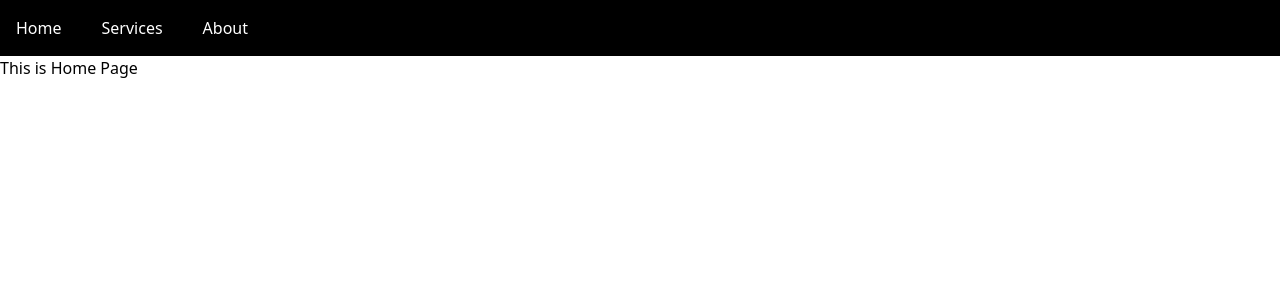
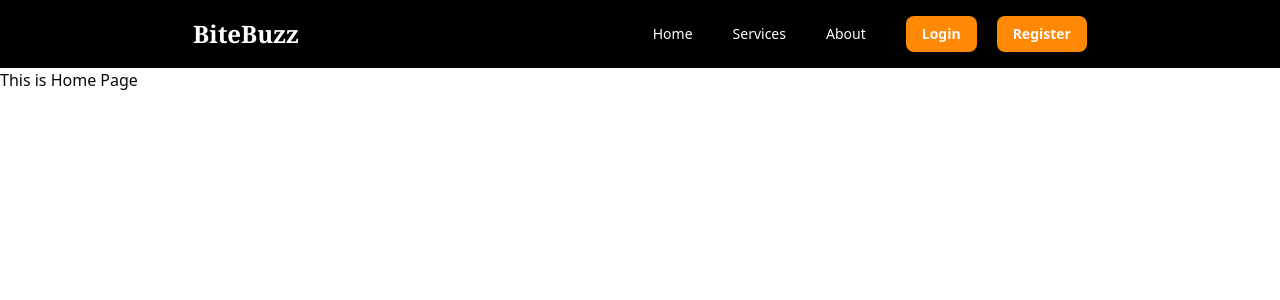
Before and after one commit to anantjain-afk/CateringServices, a Next.js app in the folder catering-services/: page / in a window 1280 px wide. Shown: the top 300 px of the page. Built offline with nearby package versions, Linux system fonts and the light colour scheme.

Commit message:
nav styling complete

```diff
--- a/catering-services/app/globals.css
+++ b/catering-services/app/globals.css
@@ -1 +1,120 @@
 @import "tailwindcss";
+@import "tw-animate-css";
+
+@custom-variant dark (&:is(.dark *));
+
+@theme inline {
+  --radius-sm: calc(var(--radius) - 4px);
+  --radius-md: calc(var(--radius) - 2px);
+  --radius-lg: var(--radius);
+  --radius-xl: calc(var(--radius) + 4px);
+  --color-background: var(--background);
+  --color-foreground: var(--foreground);
+  --color-card: var(--card);
+  --color-card-foreground: var(--card-foreground);
+  --color-popover: var(--popover);
+  --color-popover-foreground: var(--popover-foreground);
+  --color-primary: var(--primary);
+  --color-primary-foreground: var(--primary-foreground);
+  --color-secondary: var(--secondary);
+  --color-secondary-foreground: var(--secondary-foreground);
+  --color-muted: var(--muted);
+  --color-muted-foreground: var(--muted-foreground);
+  --color-accent: var(--accent);
+  --color-accent-foreground: var(--accent-foreground);
+  --color-destructive: var(--destructive);
+  --color-border: var(--border);
+  --color-input: var(--input);
+  --color-ring: var(--ring);
+  --color-chart-1: var(--chart-1);
+  --color-chart-2: var(--chart-2);
+  --color-chart-3: var(--chart-3);
+  --color-chart-4: var(--chart-4);
+  --color-chart-5: var(--chart-5);
+  --color-sidebar: var(--sidebar);
+  --color-sidebar-foreground: var(--sidebar-foreground);
+  --color-sidebar-primary: var(--sidebar-primary);
+  --color-sidebar-primary-foreground: var(--sidebar-primary-foreground);
+  --color-sidebar-accent: var(--sidebar-accent);
+  --color-sidebar-accent-foreground: var(--sidebar-accent-foreground);
+  --color-sidebar-border: var(--sidebar-border);
+  --color-sidebar-ring: var(--sidebar-ring);
+}
+
+:root {
+  --radius: 0.625rem;
+  --background: oklch(1 0 0);
+  --foreground: oklch(0.141 0.005 285.823);
+  --card: oklch(1 0 0);
+  --card-foreground: oklch(0.141 0.005 285.823);
+  --popover: oklch(1 0 0);
+  --popover-foreground: oklch(0.141 0.005 285.823);
+  --primary: oklch(0.21 0.006 285.885);
+  --primary-foreground: oklch(0.985 0 0);
+  --secondary: oklch(0.967 0.001 286.375);
+  --secondary-foreground: oklch(0.21 0.006 285.885);
+  --muted: oklch(0.967 0.001 286.375);
+  --muted-foreground: oklch(0.552 0.016 285.938);
+  --accent: oklch(0.967 0.001 286.375);
+  --accent-foreground: oklch(0.21 0.006 285.885);
+  --destructive: oklch(0.577 0.245 27.325);
+  --border: oklch(0.92 0.004 286.32);
+  --input: oklch(0.92 0.004 286.32);
+  --ring: oklch(0.705 0.015 286.067);
+  --chart-1: oklch(0.646 0.222 41.116);
+  --chart-2: oklch(0.6 0.118 184.704);
+  --chart-3: oklch(0.398 0.07 227.392);
+  --chart-4: oklch(0.828 0.189 84.429);
+  --chart-5: oklch(0.769 0.188 70.08);
+  --sidebar: oklch(0.985 0 0);
+  --sidebar-foreground: oklch(0.141 0.005 285.823);
+  --sidebar-primary: oklch(0.21 0.006 285.885);
+  --sidebar-primary-foreground: oklch(0.985 0 0);
+  --sidebar-accent: oklch(0.967 0.001 286.375);
+  --sidebar-accent-foreground: oklch(0.21 0.006 285.885);
+  --sidebar-border: oklch(0.92 0.004 286.32);
+  --sidebar-ring: oklch(0.705 0.015 286.067);
+}
+
+.dark {
+  --background: oklch(0.141 0.005 285.823);
+  --foreground: oklch(0.985 0 0);
+  --card: oklch(0.21 0.006 285.885);
+  --card-foreground: oklch(0.985 0 0);
+  --popover: oklch(0.21 0.006 285.885);
+  --popover-foreground: oklch(0.985 0 0);
+  --primary: oklch(0.92 0.004 286.32);
+  --primary-foreground: oklch(0.21 0.006 285.885);
+  --secondary: oklch(0.274 0.006 286.033);
+  --secondary-foreground: oklch(0.985 0 0);
+  --muted: oklch(0.274 0.006 286.033);
+  --muted-foreground: oklch(0.705 0.015 286.067);
+  --accent: oklch(0.274 0.006 286.033);
+  --accent-foreground: oklch(0.985 0 0);
+  --destructive: oklch(0.704 0.191 22.216);
+  --border: oklch(1 0 0 / 10%);
+  --input: oklch(1 0 0 / 15%);
+  --ring: oklch(0.552 0.016 285.938);
+  --chart-1: oklch(0.488 0.243 264.376);
+  --chart-2: oklch(0.696 0.17 162.48);
+  --chart-3: oklch(0.769 0.188 70.08);
+  --chart-4: oklch(0.627 0.265 303.9);
+  --chart-5: oklch(0.645 0.246 16.439);
+  --sidebar: oklch(0.21 0.006 285.885);
+  --sidebar-foreground: oklch(0.985 0 0);
+  --sidebar-primary: oklch(0.488 0.243 264.376);
+  --sidebar-primary-foreground: oklch(0.985 0 0);
+  --sidebar-accent: oklch(0.274 0.006 286.033);
+  --sidebar-accent-foreground: oklch(0.985 0 0);
+  --sidebar-border: oklch(1 0 0 / 10%);
+  --sidebar-ring: oklch(0.552 0.016 285.938);
+}
+
+@layer base {
+  * {
+    @apply border-border outline-ring/50;
+  }
+  body {
+    @apply bg-background text-foreground;
+  }
+}
--- a/catering-services/app/layout.js
+++ b/catering-services/app/layout.js
@@ -1,6 +1,7 @@
 import { Geist, Geist_Mono } from "next/font/google";
 import "./globals.css";
 import Link from 'next/link'
+import { Button } from "@/components/ui/button";
 
 const geistSans = Geist({
   variable: "--font-geist-sans",
@@ -21,18 +22,30 @@
   return (
     <html lang="en">
       <body
-        className={`${geistSans.variable} ${geistMono.variable} antialiased`}
-      >
+        className={`${geistSans.variable} ${geistMono.variable} antialiased`}>
         <nav>
-          <div className="bg-black text-white p-4 flex gap-10">
-
+          <div className="bg-black text-white p-4 flex text-sm justify-around  items-center" >
+              <h2 className="font-extrabold text-2xl font-serif">BiteBuzz</h2>
+              <div className="flex gap-10 items-center">
+              <div className="flex gap-10">
               <Link href='/'>Home</Link>
               <Link href='/Services'>Services</Link>
               <Link href='/About'>About</Link>
 
+              </div>
+              <div  className="flex gap-5">
+                <Button className='bg-orange-400 font-semibold'>Login</Button>
+                <Button className='bg-orange-400 font-semibold'>Register</Button>
+              </div>
+              </div>
           </div>
         </nav>
         {children}
+        <footer>
+          <div>
+
+          </div>
+        </footer>
       </body>
     </html>
   );
--- /dev/null
+++ b/catering-services/components/ui/button.jsx
@@ -0,0 +1,55 @@
+import * as React from "react"
+import { Slot } from "@radix-ui/react-slot"
+import { cva } from "class-variance-authority";
+
+import { cn } from "@/lib/utils"
+
+const buttonVariants = cva(
+  "inline-flex items-center justify-center gap-2 whitespace-nowrap rounded-md text-sm font-medium transition-all disabled:pointer-events-none disabled:opacity-50 [&_svg]:pointer-events-none [&_svg:not([class*='size-'])]:size-4 shrink-0 [&_svg]:shrink-0 outline-none focus-visible:border-ring focus-visible:ring-ring/50 focus-visible:ring-[3px] aria-invalid:ring-destructive/20 dark:aria-invalid:ring-destructive/40 aria-invalid:border-destructive",
+  {
+    variants: {
+      variant: {
+        default:
+          "bg-primary text-primary-foreground shadow-xs hover:bg-primary/90",
+        destructive:
+          "bg-destructive text-white shadow-xs hover:bg-destructive/90 focus-visible:ring-destructive/20 dark:focus-visible:ring-destructive/40 dark:bg-destructive/60",
+        outline:
+          "border bg-background shadow-xs hover:bg-accent hover:text-accent-foreground dark:bg-input/30 dark:border-input dark:hover:bg-input/50",
+        secondary:
+          "bg-secondary text-secondary-foreground shadow-xs hover:bg-secondary/80",
+        ghost:
+          "hover:bg-accent hover:text-accent-foreground dark:hover:bg-accent/50",
+        link: "text-primary underline-offset-4 hover:underline",
+      },
+      size: {
+        default: "h-9 px-4 py-2 has-[>svg]:px-3",
+        sm: "h-8 rounded-md gap-1.5 px-3 has-[>svg]:px-2.5",
+        lg: "h-10 rounded-md px-6 has-[>svg]:px-4",
+        icon: "size-9",
+      },
+    },
+    defaultVariants: {
+      variant: "default",
+      size: "default",
+    },
+  }
+)
+
+function Button({
+  className,
+  variant,
+  size,
+  asChild = false,
+  ...props
+}) {
+  const Comp = asChild ? Slot : "button"
+
+  return (
+    <Comp
+      data-slot="button"
+      className={cn(buttonVariants({ variant, size, className }))}
+      {...props} />
+  );
+}
+
+export { Button, buttonVariants }
--- /dev/null
+++ b/catering-services/lib/utils.js
@@ -0,0 +1,6 @@
+import { clsx } from "clsx";
+import { twMerge } from "tailwind-merge"
+
+export function cn(...inputs) {
+  return twMerge(clsx(inputs));
+}
```
Also changed, not shown: catering-services/package.json (+7 -1 lines), catering-services/components.json (added), 1 other file (tests, documents, lock files or other folders).
